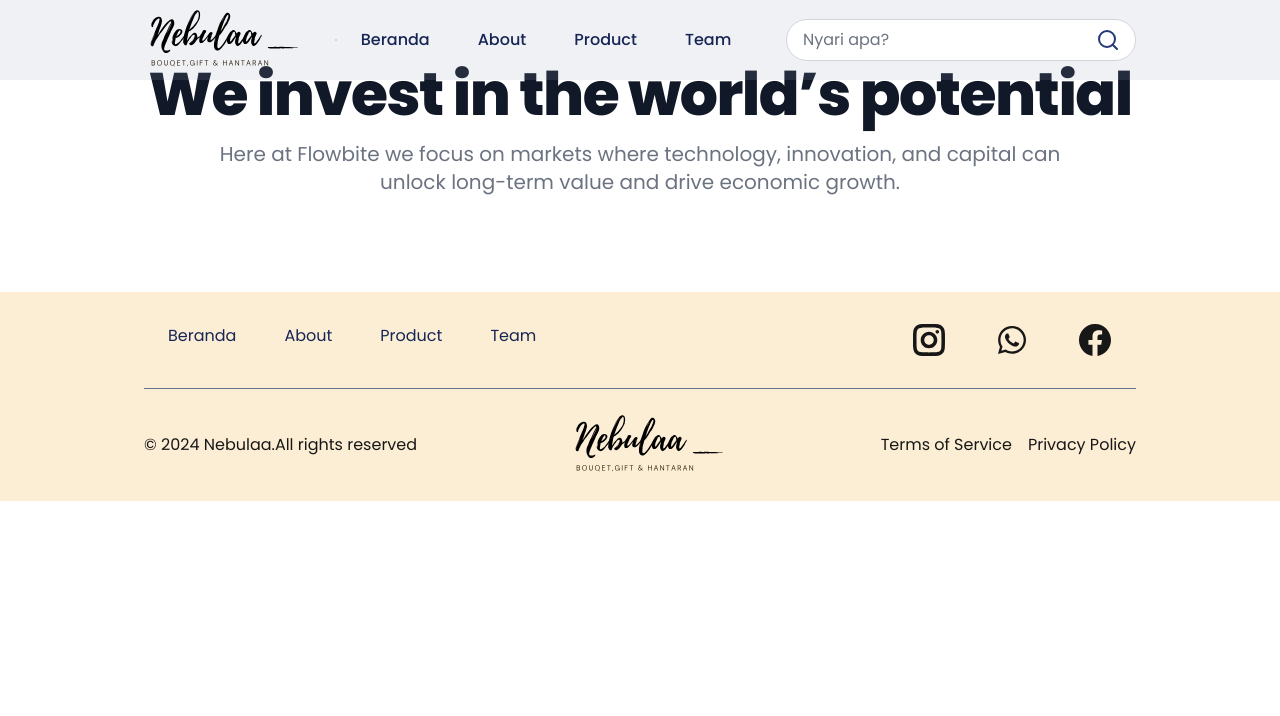
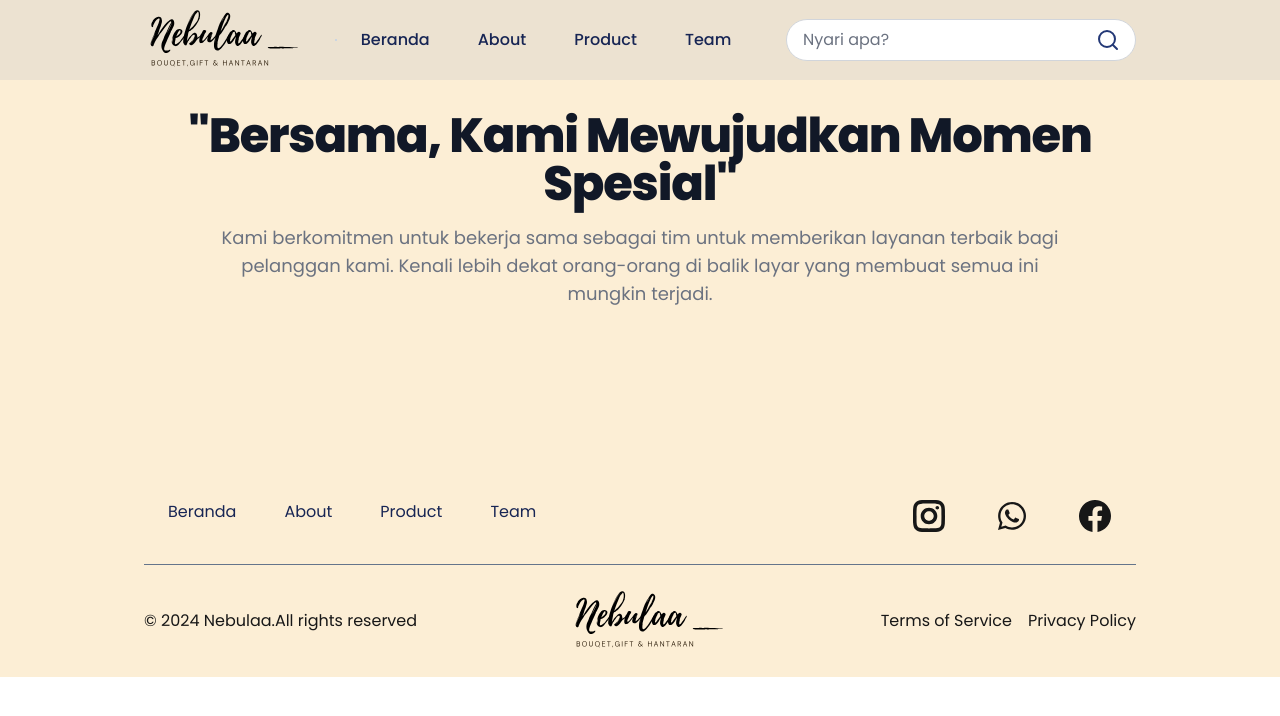
Before and after one commit to mishbahulmunir96/nebulaa, a Next.js app: page /team in a window 1280 px wide. Shown: the top 716 px of the page. Built offline with nearby package versions, Linux system fonts and the light colour scheme; a web font is replaced by a local one.

Commit message:
fi img on product home card

```diff
--- a/src/app/page.tsx
+++ b/src/app/page.tsx
@@ -1,4 +1,4 @@
-import Dashboard from "./Dashboard/page";
+import Dashboard from "./dashboard/page";
 
 export default function Home() {
   return (
--- a/src/app/team/page.tsx
+++ b/src/app/team/page.tsx
@@ -1,9 +1,11 @@
 import HeroTeam from "@/components/team/HeroTeam";
+import OurTeam from "@/components/team/OurTeam";
 
 const Team = () => {
   return (
     <>
       <HeroTeam />
+      <OurTeam />
     </>
   );
 };
--- a/src/components/beranda/elements/ProductHomeCard.tsx
+++ b/src/components/beranda/elements/ProductHomeCard.tsx
@@ -19,8 +19,8 @@ const ProductHomeCard: FC<ProductHomeCardProps> = ({
           src={src}
           alt={title}
           className="rounded-l-lg"
-          layout="fill"
-          objectFit="scale-down"
+          fill
+          style={{ objectFit: "scale-down" }}
         />
       </div>
 
--- a/src/components/team/HeroTeam.tsx
+++ b/src/components/team/HeroTeam.tsx
@@ -1,16 +1,17 @@
+import Container from "../Container";
+
 const HeroTeam = () => {
   return (
-    <section className="bg-white dark:bg-gray-900">
-      <div className="mx-auto max-w-screen-xl px-4 py-8 text-center lg:py-16">
-        <h1 className="mb-4 text-4xl font-extrabold leading-none tracking-tight text-gray-900 dark:text-white md:text-5xl lg:text-6xl">
-          We invest in the world’s potential
-        </h1>
-        <p className="mb-8 text-lg font-normal text-gray-500 dark:text-gray-400 sm:px-16 lg:px-48 lg:text-xl">
-          Here at Flowbite we focus on markets where technology, innovation, and
-          capital can unlock long-term value and drive economic growth.
-        </p>
-      </div>
-    </section>
+    <Container classChildren="text-center ">
+      <h1 className="mb-4 mt-8 text-3xl font-extrabold leading-none tracking-tight text-gray-900 md:text-5xl">
+        "Bersama, Kami Mewujudkan Momen Spesial"
+      </h1>
+      <p className="mb-8 text-lg font-normal text-gray-500 dark:text-gray-400 md:px-16">
+        Kami berkomitmen untuk bekerja sama sebagai tim untuk memberikan layanan
+        terbaik bagi pelanggan kami. Kenali lebih dekat orang-orang di balik
+        layar yang membuat semua ini mungkin terjadi.
+      </p>
+    </Container>
   );
 };
 
--- /dev/null
+++ b/src/components/team/OurTeam.tsx
@@ -0,0 +1,11 @@
+import Container from "../Container";
+
+const OurTeam = () => {
+  return (
+    <Container>
+      <div></div>
+    </Container>
+  );
+};
+
+export default OurTeam;
```
Also changed, not shown: src/components/team/elements/OurTeamCard.tsx (added).
